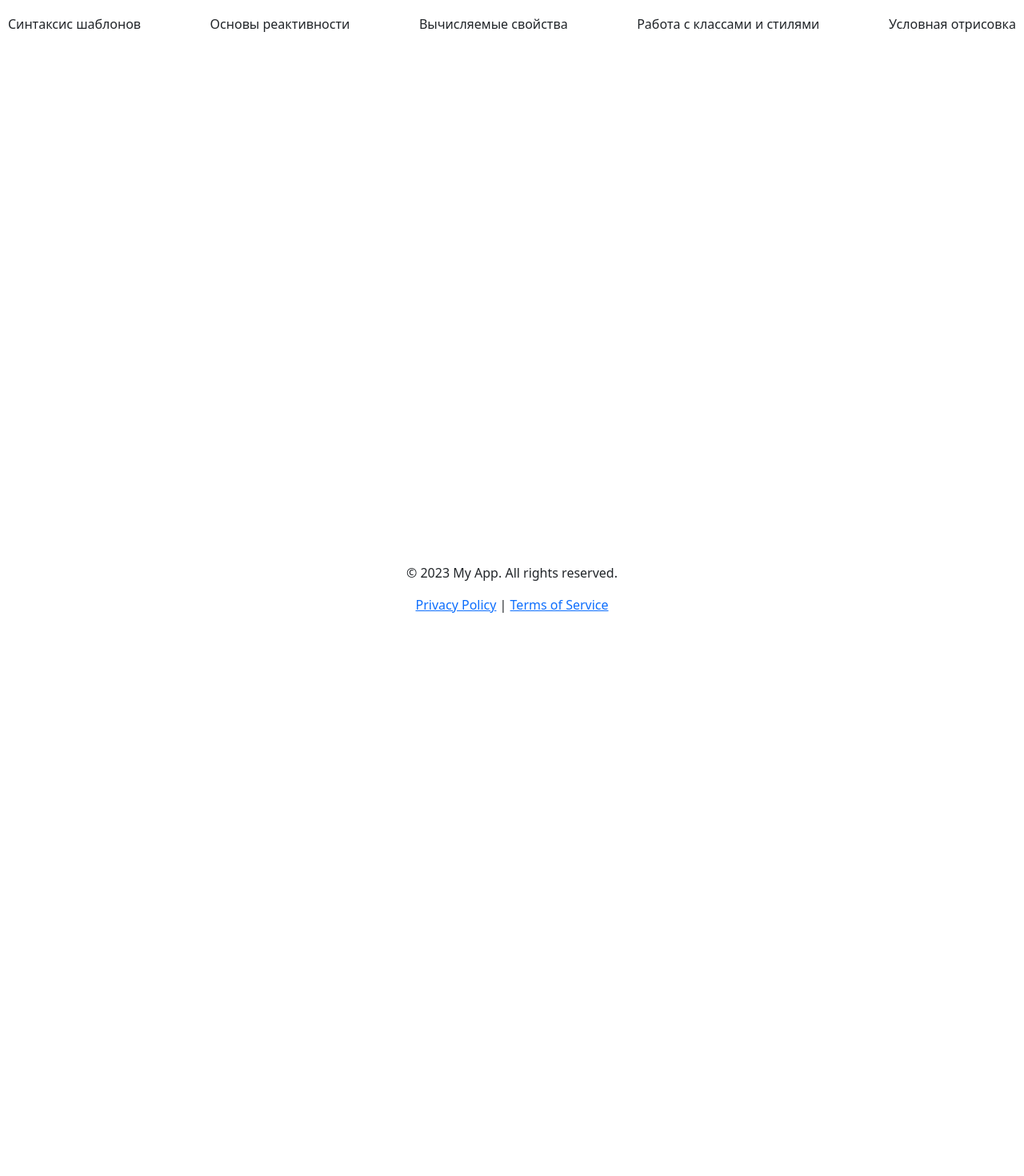
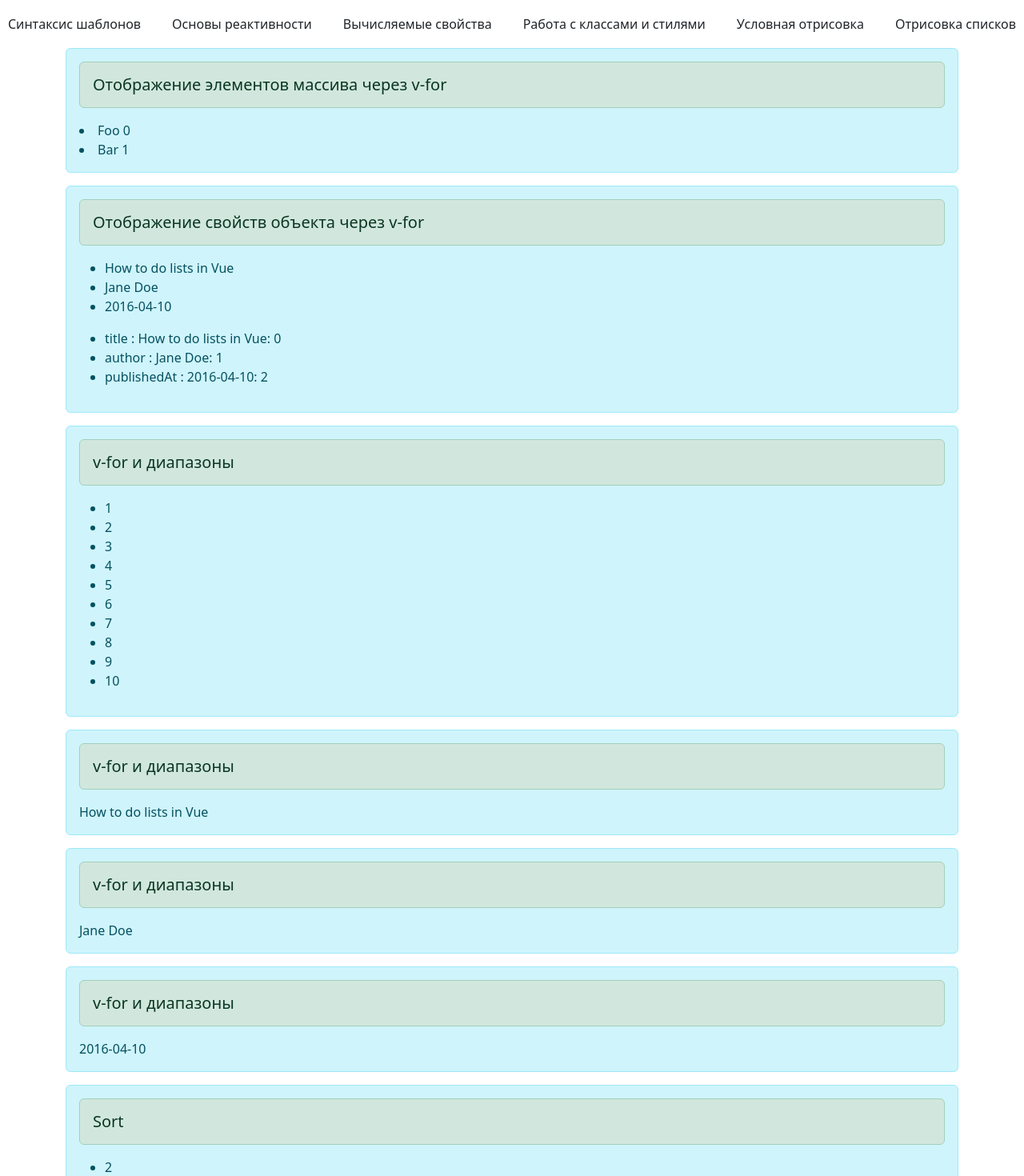
Before and after one commit to Lam0z/lessons_vue, a Nuxt app: page /lists in a window 1280 px wide. Shown: the top 1470 px of the page at 80% size. Before the commit the page ends 800 px from the top, so only its background shows below. Built offline with nearby package versions, Linux system fonts and the light colour scheme.

Commit message:
lists lesson

```diff
--- a/components/AppHeader.vue
+++ b/components/AppHeader.vue
@@ -5,6 +5,7 @@ const links = [
     { name: "Вычисляемые свойства", path: "/computed" },
     { name: "Работа с классами и стилями", path: "/styles" },
     { name: "Условная отрисовка", path: "/conditions" },
+    { name: "Отрисовка списков", path: "/lists" },
     // { name: "Contact", path: "/contact" },
 ];
 </script>
--- /dev/null
+++ b/pages/lists.vue
@@ -0,0 +1,63 @@
+<script setup>
+const items = ref([{ message: "Foo" }, { message: "Bar" }]);
+
+const myObject = reactive({
+    title: "How to do lists in Vue",
+    author: "Jane Doe",
+    publishedAt: "2016-04-10",
+});
+
+const sets = ref([
+    [1, 2, 3, 4, 5],
+    [6, 7, 8, 9, 10],
+]);
+
+const filter = (item) => {
+    return item.filter((number) => number % 2 === 0);
+};
+</script>
+
+<template>
+    <!--  -->
+    <LPart title="Отображение элементов массива через v-for">
+        <li v-for="({ message }, index) in items">{{ message }} {{ index }}</li>
+    </LPart>
+    <!--  -->
+    <!--  -->
+    <LPart title="Отображение свойств объекта через v-for">
+        <ul>
+            <li v-for="value in myObject">
+                {{ value }}
+            </li>
+        </ul>
+        <ul>
+            <li v-for="(value, index, key) in myObject">
+                {{ index }} : {{ value }}: {{ key }}
+            </li>
+        </ul>
+    </LPart>
+    <!--  -->
+    <!--  -->
+    <LPart title="v-for и диапазоны">
+        <ul>
+            <li v-for="item in 10">
+                {{ item }}
+            </li>
+        </ul>
+    </LPart>
+    <!--  -->
+    <!--  -->
+    <LPart title="v-for и диапазоны" v-for="item in myObject">
+        {{ item }}
+    </LPart>
+    <!--  -->
+    <!--  -->
+    <LPart title="Sort">
+        <ul v-for="item in sets" :key="item">
+            <li v-for="sortItem in filter(item)">{{ sortItem }}</li>
+        </ul>
+    </LPart>
+    <!--  -->
+</template>
+
+<style lang="scss" scoped></style>
```
